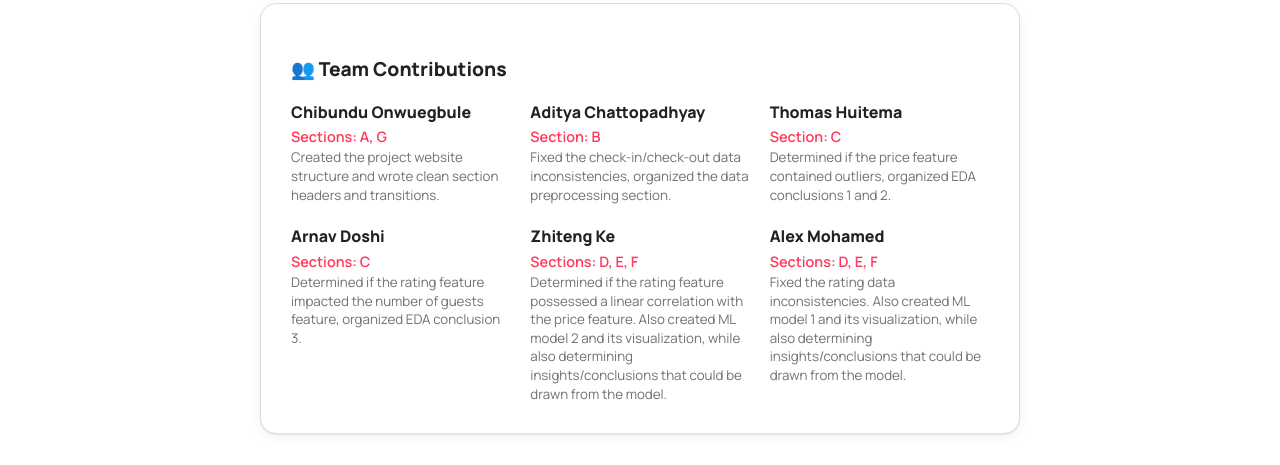
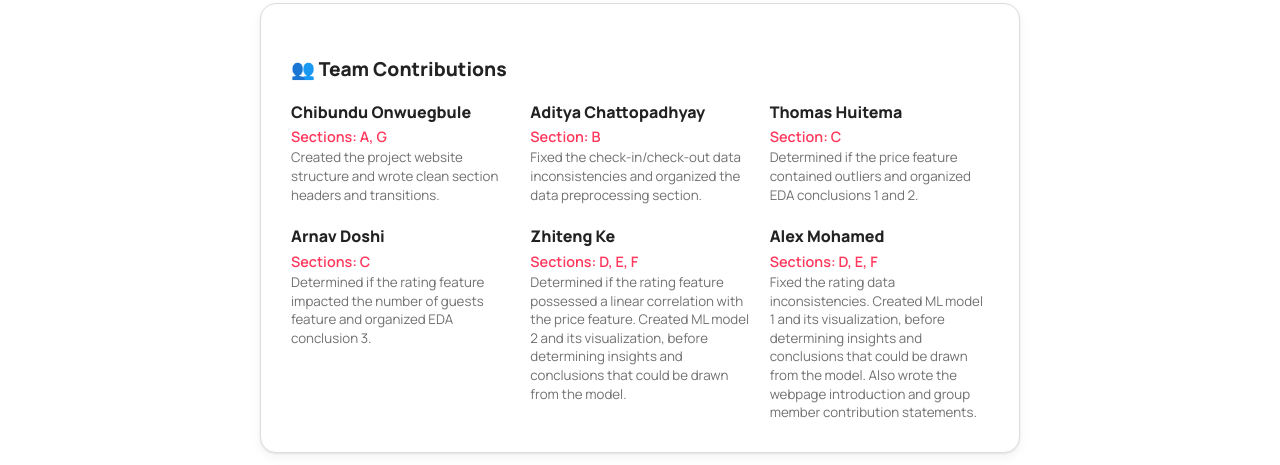
Before and after one commit to BigMasterC/CMSC320_Final_Project, a plain HTML site: page index.html in a window 1280 px wide. Shown: the part 487-952 px from the top of the page. Drawn offline with Linux system fonts and the light colour scheme.

Commit message:
Added reasoning for using an SVR model, adjusted the contributions statements, and added a header to the ratings preprocessing section

```diff
--- a/index.html
+++ b/index.html
@@ -75,29 +75,30 @@
             <div class="member">
               <strong>Aditya Chattopadhyay</strong>
               <p>Section: B</p>
-              <small>Fixed the check-in/check-out data inconsistencies, organized the data preprocessing section.</small>
+              <small>Fixed the check-in/check-out data inconsistencies and organized the data preprocessing section.</small>
             </div>
             <div class="member">
               <strong>Thomas Huitema</strong>
               <p>Section: C</p>
-              <small>Determined if the price feature contained outliers, organized EDA conclusions 1 and 2.</small>
+              <small>Determined if the price feature contained outliers and organized EDA conclusions 1 and 2.</small>
             </div>
             <div class="member">
               <strong>Arnav Doshi</strong>
               <p>Sections: C</p>
-              <small>Determined if the rating feature impacted the number of guests feature, organized EDA conclusion 3.</small>
+              <small>Determined if the rating feature impacted the number of guests feature and organized EDA conclusion 3.</small>
             </div>
             <div class="member">
               <strong>Zhiteng Ke</strong>
               <p>Sections: D, E, F</p>
-              <small>Determined if the rating feature possessed a linear correlation with the price feature. Also created ML model 2
-                and its visualization, while also determining insights/conclusions that could be drawn from the model.</small>
+              <small>Determined if the rating feature possessed a linear correlation with the price feature. Created ML model 2
+                and its visualization, before determining insights and conclusions that could be drawn from the model.</small>
             </div>
             <div class="member">
               <strong>Alex Mohamed</strong>
               <p>Sections: D, E, F</p>
-              <small>Fixed the rating data inconsistencies. Also created ML model 1 and its visualization, while also determining
-                insights/conclusions that could be drawn from the model.</small>
+              <small>Fixed the rating data inconsistencies. Created ML model 1 and its visualization, before determining
+                insights and conclusions that could be drawn from the model. Also wrote the webpage introduction and
+                group member contribution statements.</small>
             </div>
           </div>
         </div>
@@ -537,7 +538,9 @@ df.head()
             samples by which we can do further analysis.
           </p>
 
+          <br><hr>
           <h3>Data Preprocessing</h3>
+          <h3>Cleaning Up Ratings</h3>
           <p>
             Many of the rows contain a non-numerical rating of "New" (which means
             the Airbnb described in that row does not have any ratings). This needs to
@@ -548,7 +551,12 @@ df.head()
             high amount), those options are less desirable. Therefore, the best option is to create a
             machine learning regression model that uses existing numerical ratings (and features that
             could indicate how an Airbnb acquired that rating) to predict the ratings for rows
-            containing a "New" rating, and then use those predictions to replace the "New" ratings.
+            containing a "New" rating, and then use those predictions to replace the "New" ratings.<br><br>
+            The model used for this tutorial is a Support Vector Regression (SVR) model, because
+            some of the features in this dataset may have nonlinear relationships with one another.
+            SVR models are able to address these relationships through the use of certain kernels,
+            like the Radial Basis Function (RBF) kernel which was used for this task, that transform
+            the data into a form that can be processed by the model.
           </p>
           <div class="code-container">
             <div class="code-header">
```
